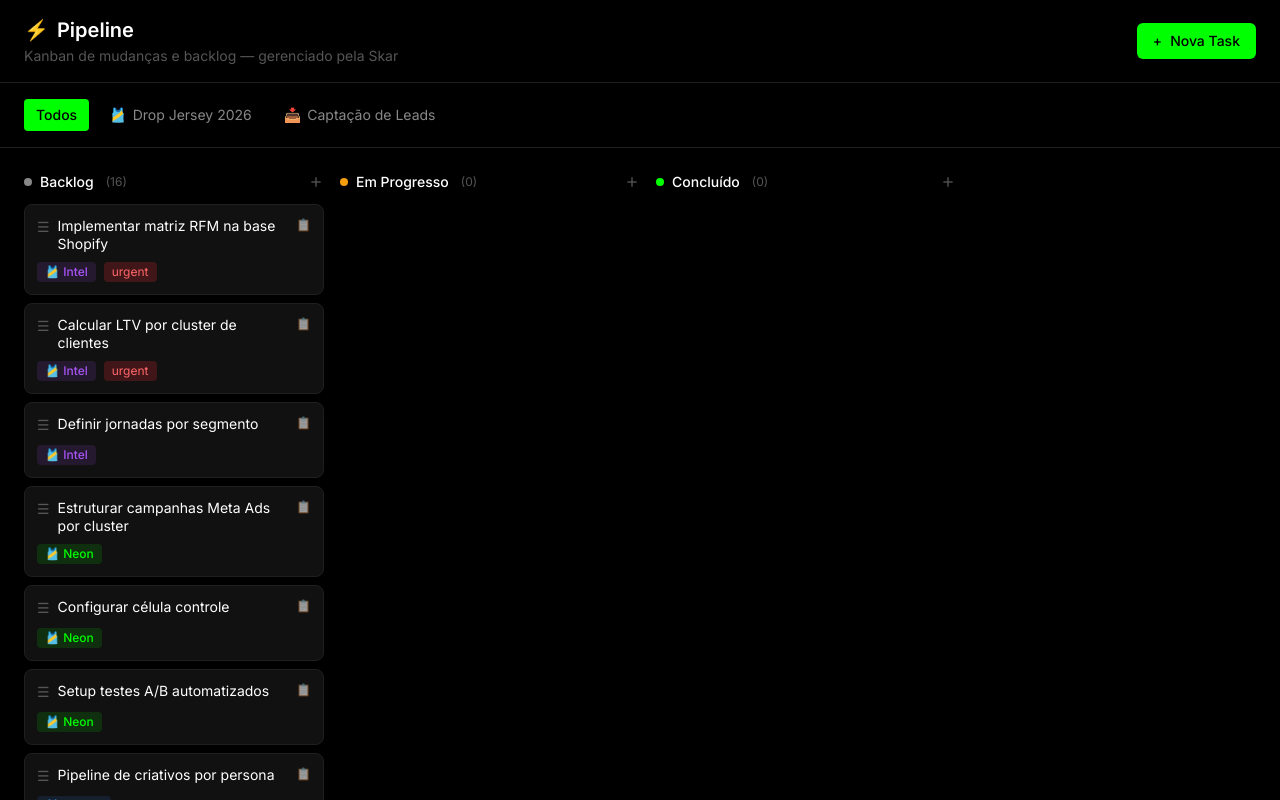
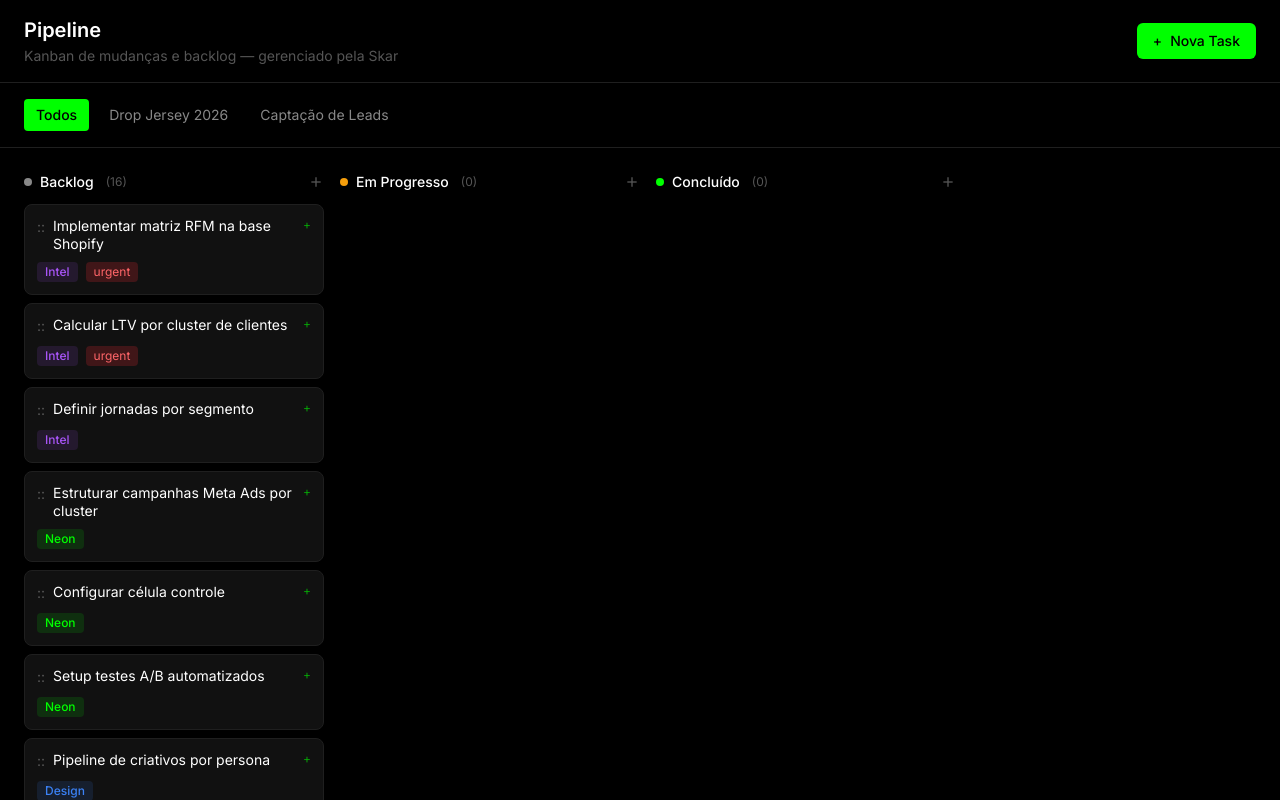
Before and after one commit to skar-quantum/skar-pipeline, a Next.js app: page / in a window 1280 px wide. Shown: the top 800 px of the page. Built offline with nearby package versions, Linux system fonts and the light colour scheme.

Commit message:
style: remove all emojis

```diff
--- a/src/components/Board.tsx
+++ b/src/components/Board.tsx
@@ -32,7 +32,7 @@ export function Board() {
   );
 
   const challenges = Object.fromEntries(
-    data.challenges.map((c) => [c.id, { color: c.color, name: c.name, emoji: c.emoji }])
+    data.challenges.map((c) => [c.id, { color: c.color, name: c.name }])
   );
 
   const filteredCards = selectedChallenge === 'all'
@@ -121,8 +121,7 @@ export function Board() {
       <header className="border-b border-[#1f1f1f] px-6 py-4">
         <div className="flex items-center justify-between">
           <div>
-            <h1 className="text-xl font-semibold text-white flex items-center gap-2">
-              <span className="text-[#00ff00]">⚡</span>
+            <h1 className="text-xl font-semibold text-white">
               Pipeline
             </h1>
             <p className="text-sm text-[#555] mt-0.5">
@@ -153,14 +152,13 @@ export function Board() {
             <button
               key={challenge.id}
               onClick={() => setSelectedChallenge(challenge.id)}
-              className={`px-3 py-1.5 rounded text-sm transition-colors flex items-center gap-1.5 ${
+              className={`px-3 py-1.5 rounded text-sm transition-colors ${
                 selectedChallenge === challenge.id
                   ? 'bg-[#00ff00] text-black font-medium'
                   : 'text-[#888] hover:text-white hover:bg-[#1a1a1a]'
               }`}
             >
-              <span>{challenge.emoji}</span>
-              <span>{challenge.name}</span>
+              {challenge.name}
             </button>
           ))}
         </div>
@@ -183,7 +181,6 @@ export function Board() {
                 name={column.name}
                 color={column.color}
                 cards={getColumnCards(column.id)}
-                challenges={challenges}
                 onOpenTask={handleOpenTask}
               />
             ))}
@@ -196,8 +193,6 @@ export function Board() {
                 title={activeCard.title}
                 frente={activeCard.frente}
                 priority={activeCard.priority}
-                description={activeCard.description}
-                challengeEmoji={challenges[activeCard.challengeId]?.emoji || '📋'}
                 direcionais={activeCard.direcionais}
               />
             )}
@@ -212,7 +207,6 @@ export function Board() {
         title={selectedTask?.title || ''}
         frente={selectedTask?.frente || ''}
         priority={selectedTask?.priority || 'medium'}
-        challengeEmoji={selectedTask ? challenges[selectedTask.challengeId]?.emoji || '📋' : '📋'}
         direcionais={selectedTask?.direcionais}
       />
     </div>
--- a/src/components/Card.tsx
+++ b/src/components/Card.tsx
@@ -9,8 +9,6 @@ interface CardProps {
   title: string;
   frente: string;
   priority: 'high' | 'medium' | 'low';
-  description?: string;
-  challengeEmoji: string;
   direcionais?: Direcionais;
   onOpenModal?: () => void;
 }
@@ -23,7 +21,7 @@ const frenteColors: Record<string, string> = {
   Ops: '#6b7280',
 };
 
-export function Card({ id, title, frente, priority, challengeEmoji, direcionais, onOpenModal }: CardProps) {
+export function Card({ id, title, frente, priority, direcionais, onOpenModal }: CardProps) {
   const {
     attributes,
     listeners,
@@ -62,11 +60,11 @@ export function Card({ id, title, frente, priority, challengeEmoji, direcionais,
     >
       {/* Title row */}
       <div className="flex items-start gap-2">
-        <span className="text-[#555] text-sm">☰</span>
+        <span className="text-[#555] text-sm select-none">::</span>
         <h4 className="text-sm text-white leading-tight flex-1">{title}</h4>
         {direcionais && (
-          <span className="text-[#00ff00] text-xs opacity-60 group-hover:opacity-100 transition-opacity">
-            📋
+          <span className="text-[#00ff00] text-xs opacity-60 group-hover:opacity-100 transition-opacity select-none">
+            +
           </span>
         )}
       </div>
@@ -80,7 +78,7 @@ export function Card({ id, title, frente, priority, challengeEmoji, direcionais,
             color: frenteColor,
           }}
         >
-          {challengeEmoji} {frente}
+          {frente}
         </span>
         {priority === 'high' && (
           <span className="text-xs px-2 py-0.5 rounded bg-red-500/20 text-red-400">
--- a/src/components/Column.tsx
+++ b/src/components/Column.tsx
@@ -10,7 +10,6 @@ interface ColumnProps {
   name: string;
   color: string;
   cards: CardData[];
-  challenges: Record<string, { color: string; emoji: string }>;
   onOpenTask: (card: CardData) => void;
 }
 
@@ -20,7 +19,7 @@ const columnColors: Record<string, string> = {
   done: '#00ff00',
 };
 
-export function Column({ id, name, color, cards, challenges, onOpenTask }: ColumnProps) {
+export function Column({ id, name, color, cards, onOpenTask }: ColumnProps) {
   const { setNodeRef, isOver } = useDroppable({ id });
   const dotColor = columnColors[id] || color;
 
@@ -61,8 +60,6 @@ export function Column({ id, name, color, cards, challenges, onOpenTask }: Colum
               title={card.title}
               frente={card.frente}
               priority={card.priority}
-              description={card.description}
-              challengeEmoji={challenges[card.challengeId]?.emoji || '📋'}
               direcionais={card.direcionais}
               onOpenModal={() => onOpenTask(card)}
             />
--- a/src/components/TaskModal.tsx
+++ b/src/components/TaskModal.tsx
@@ -9,7 +9,6 @@ interface TaskModalProps {
   title: string;
   frente: string;
   priority: 'high' | 'medium' | 'low';
-  challengeEmoji: string;
   direcionais?: Direcionais;
 }
 
@@ -27,7 +26,6 @@ export function TaskModal({
   title,
   frente,
   priority,
-  challengeEmoji,
   direcionais
 }: TaskModalProps) {
   const frenteColor = frenteColors[frente] || '#6b7280';
@@ -72,7 +70,7 @@ export function TaskModal({
                   color: frenteColor,
                 }}
               >
-                {challengeEmoji} {frente}
+                {frente}
               </span>
               {priority === 'high' && (
                 <span className="text-xs px-2 py-0.5 rounded bg-red-500/20 text-red-400">
@@ -98,24 +96,24 @@ export function TaskModal({
             <>
               {/* Objetivo */}
               <section>
-                <h3 className="text-sm font-semibold text-[#00ff00] uppercase tracking-wide mb-2 flex items-center gap-2">
-                  <span>🎯</span> Objetivo
+                <h3 className="text-sm font-semibold text-[#00ff00] uppercase tracking-wide mb-2">
+                  Objetivo
                 </h3>
                 <p className="text-[#ccc] leading-relaxed">{direcionais.objetivo}</p>
               </section>
 
               {/* Contexto */}
               <section>
-                <h3 className="text-sm font-semibold text-[#00ff00] uppercase tracking-wide mb-2 flex items-center gap-2">
-                  <span>💡</span> Contexto
+                <h3 className="text-sm font-semibold text-[#00ff00] uppercase tracking-wide mb-2">
+                  Contexto
                 </h3>
                 <p className="text-[#ccc] leading-relaxed">{direcionais.contexto}</p>
               </section>
 
               {/* Passos */}
               <section>
-                <h3 className="text-sm font-semibold text-[#00ff00] uppercase tracking-wide mb-3 flex items-center gap-2">
-                  <span>📋</span> Passos para Execução
+                <h3 className="text-sm font-semibold text-[#00ff00] uppercase tracking-wide mb-3">
+                  Passos para Execução
                 </h3>
                 <ol className="space-y-2">
                   {direcionais.passos.map((passo, i) => (
@@ -131,13 +129,13 @@ export function TaskModal({
 
               {/* Entregáveis */}
               <section>
-                <h3 className="text-sm font-semibold text-[#00ff00] uppercase tracking-wide mb-3 flex items-center gap-2">
-                  <span>📦</span> Entregáveis
+                <h3 className="text-sm font-semibold text-[#00ff00] uppercase tracking-wide mb-3">
+                  Entregáveis
                 </h3>
                 <ul className="space-y-2">
                   {direcionais.entregaveis.map((item, i) => (
                     <li key={i} className="flex gap-2 text-[#ccc]">
-                      <span className="text-[#00ff00]">✓</span>
+                      <span className="text-[#00ff00]">-</span>
                       <span>{item}</span>
                     </li>
                   ))}
@@ -146,13 +144,13 @@ export function TaskModal({
 
               {/* Métricas de Sucesso */}
               <section>
-                <h3 className="text-sm font-semibold text-[#00ff00] uppercase tracking-wide mb-3 flex items-center gap-2">
-                  <span>📊</span> Métricas de Sucesso
+                <h3 className="text-sm font-semibold text-[#00ff00] uppercase tracking-wide mb-3">
+                  Métricas de Sucesso
                 </h3>
                 <ul className="space-y-2">
                   {direcionais.metricas_sucesso.map((metrica, i) => (
                     <li key={i} className="flex gap-2 text-[#ccc]">
-                      <span className="text-[#f59e0b]">→</span>
+                      <span className="text-[#f59e0b]">-</span>
                       <span>{metrica}</span>
                     </li>
                   ))}
--- a/src/data/challenges.json
+++ b/src/data/challenges.json
@@ -3,14 +3,14 @@
     {
       "id": "jersey-2026",
       "name": "Drop Jersey 2026",
-      "emoji": "🎽",
+
       "goal": "2.5k Jerseys + 2k novos compradores em 60 dias",
       "color": "#8B5CF6"
     },
     {
       "id": "captacao-leads",
       "name": "Captação de Leads",
-      "emoji": "📥",
+
       "goal": "Converter 30M seguidores em First-Party Data",
       "color": "#06B6D4"
     }
```
